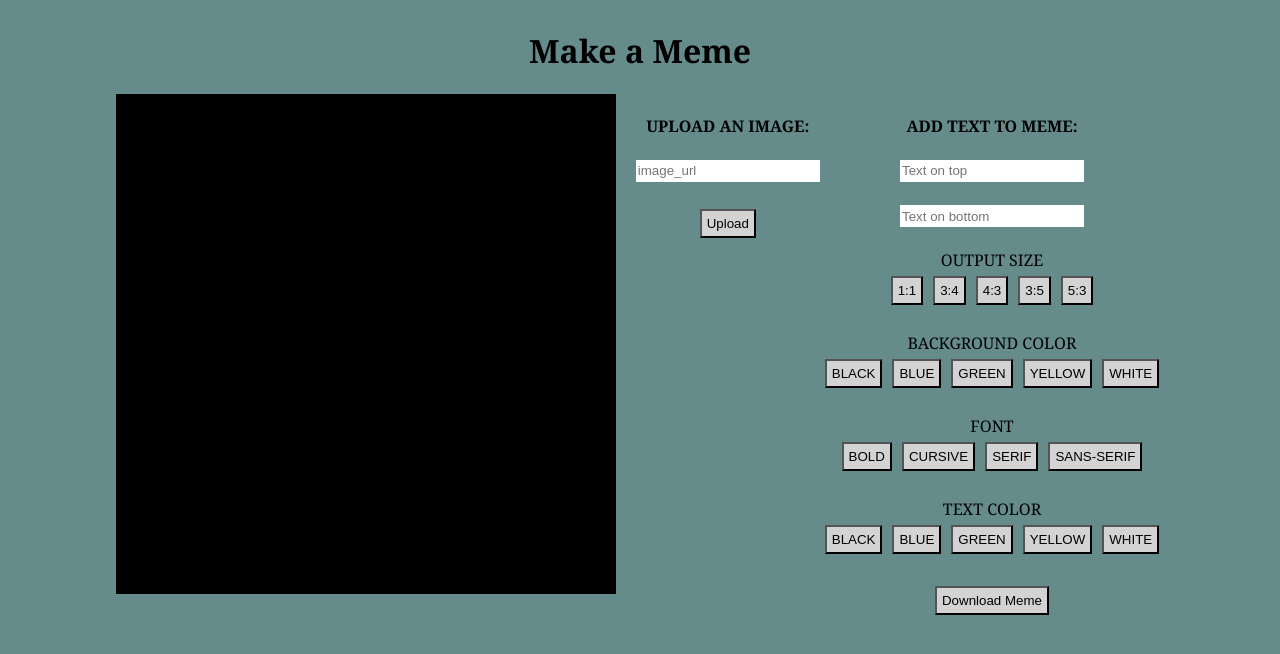
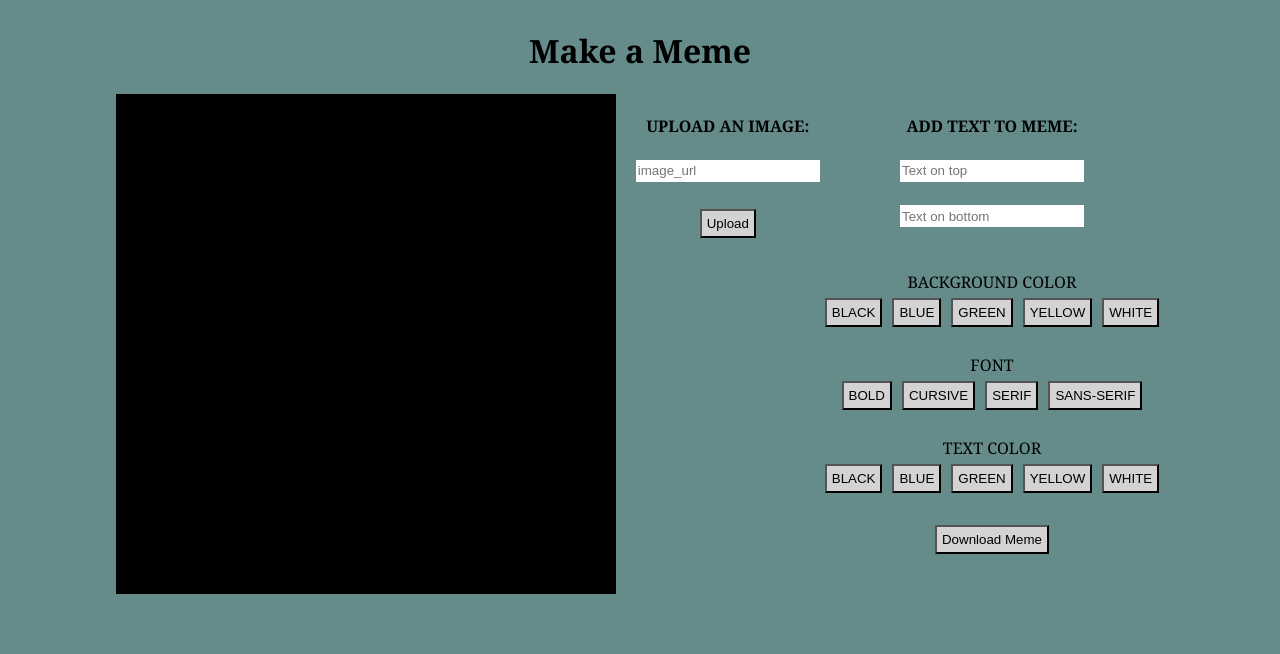
Before and after one commit to amandena/react-meme-generator, a React (Create React App) app: page / in a window 1280 px wide. Shown: the top 654 px of the page. Built offline with nearby package versions, Linux system fonts and the light colour scheme.

Commit message:
removed sizing buttons and props

```diff
--- a/src/containers/SettingsContainer.js
+++ b/src/containers/SettingsContainer.js
@@ -1,6 +1,6 @@
 import React from 'react'
 
-const SettingsContainer = ({ handleSizeChange, handleChange, topText, bottomText }) => {
+const SettingsContainer = ({ handleChange, topText, bottomText }) => {
 
   return(
     <div className='settings'>
@@ -27,40 +27,6 @@ const SettingsContainer = ({ handleSizeChange, handleChange, topText, bottomText
 
         <br/><br/>
 
-      </div>
-
-      <div className='sizes'>
-        <label>OUTPUT SIZE</label><br/>
-          <button
-            className='one-by-one'
-            name='size'
-            value='1:1'
-            onClick={handleSizeChange}
-          >1:1</button>
-          <button
-            className='three-by-four'
-            name='size'
-            value='3:4'
-            onClick={handleSizeChange}
-          >3:4</button>
-          <button
-            className='four-by-three'
-            name='size'
-            value='4:3'
-            onClick={handleSizeChange}
-          >4:3</button>
-          <button
-            className='three-by-five'
-            name='size'
-            value='3:5'
-            onClick={handleSizeChange}
-          >3:5</button>
-          <button
-            className='five-by-three'
-            name='size'
-            value='5:3'
-            onClick={handleSizeChange}
-          >5:3</button>
       </div>
 
       <br/>
```
